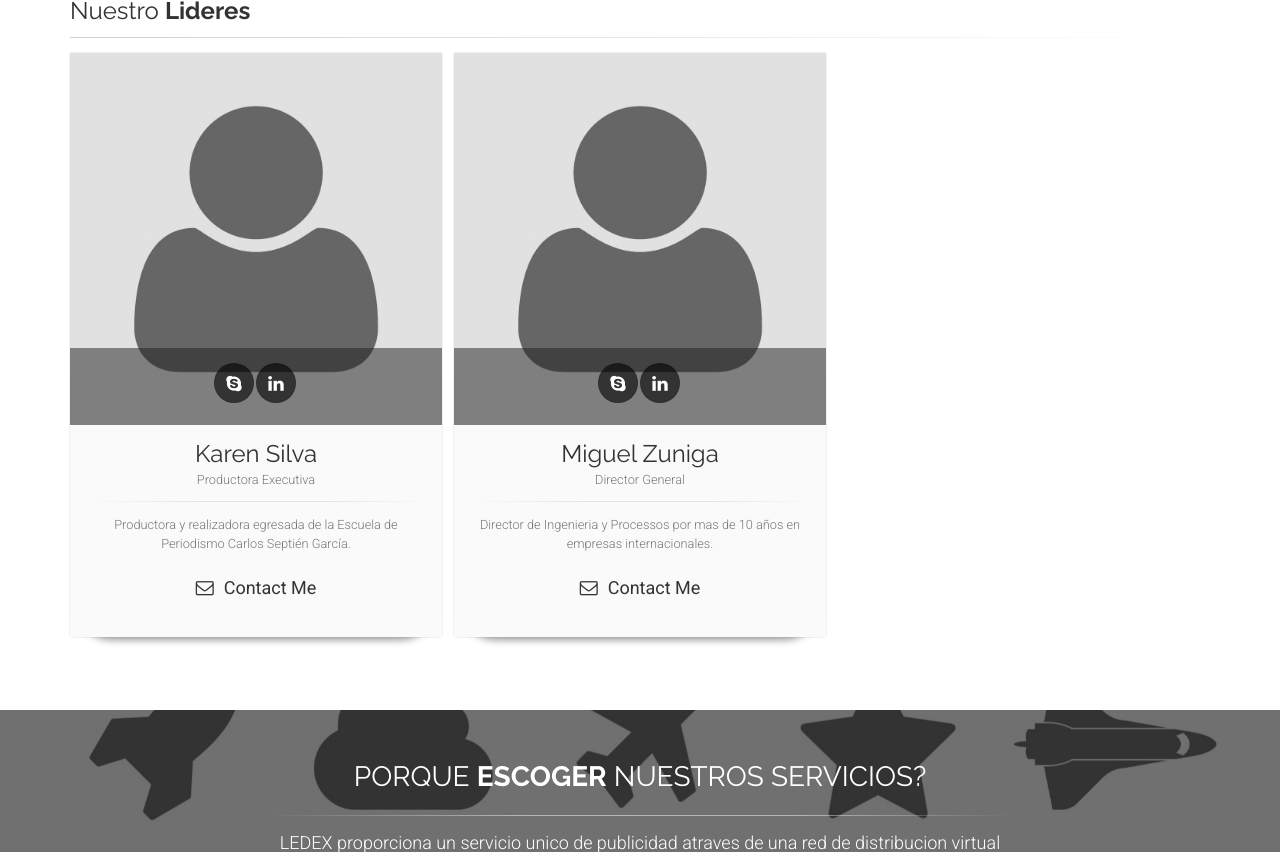
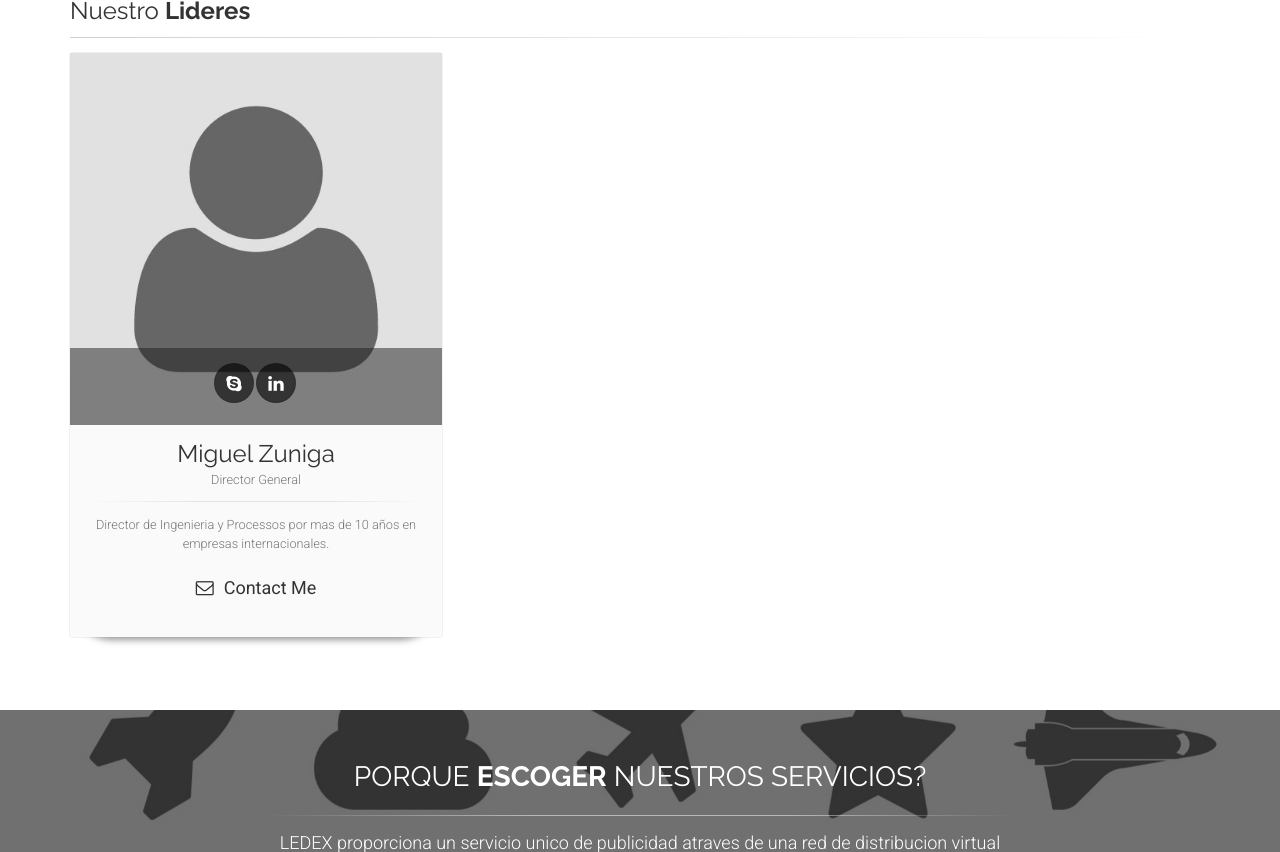
Before and after one commit to myured/ledex, a plain HTML site: page index.html in a window 1280 px wide. Shown: the part 1397-2249 px from the top of the page. Drawn offline with Linux system fonts and the light colour scheme; animation ran at ten frames a second.

Commit message:
Update Team

```diff
--- a/index.html
+++ b/index.html
@@ -486,26 +486,6 @@
 					<h3 class="title">Nuestro <strong>Lideres</strong></h3>
 					<div class="separator-2"></div>
 					<div class="row grid-space-10">
-						<div class="col-sm-4">
-							<div class="team-member image-box style-2 shadow bordered light-gray-bg text-center">
-								<div class="overlay-container overlay-visible">
-									<img src="images/team-member-1.jpg" alt="">
-									<div class="overlay-bottom">
-										<ul class="social-links circle dark margin-clear">
-											<li class="skype"><a target="_blank" href="http://www.skype.com"><i class="fa fa-skype"></i></a></li>
-											<li class="linkedin"><a target="_blank" href="https://www.linkedin.com/in/karen-silva-23ba7825"><i class="fa fa-linkedin"></i></a></li>
-										</ul>
-									</div>
-								</div>
-								<div class="body">
-									<h3 class="margin-clear">Karen Silva</h3>
-									<small>Productora Executiva</small>
-									<div class="separator mt-10"></div>
-									<p class="small margin-clear">Productora y realizadora egresada de la Escuela de Periodismo Carlos Septién García. </p>
-									<a href="mailto:contacto@myured.com" class="btn btn-lg-link link-dark"><i class="pr-10 fa fa-envelope-o"></i>Contact Me</a>
-								</div>
-							</div>
-						</div>
 						<div class="col-sm-4">
 							<div class="team-member image-box style-2 shadow bordered light-gray-bg text-center">
 								<div class="overlay-container overlay-visible">
```
